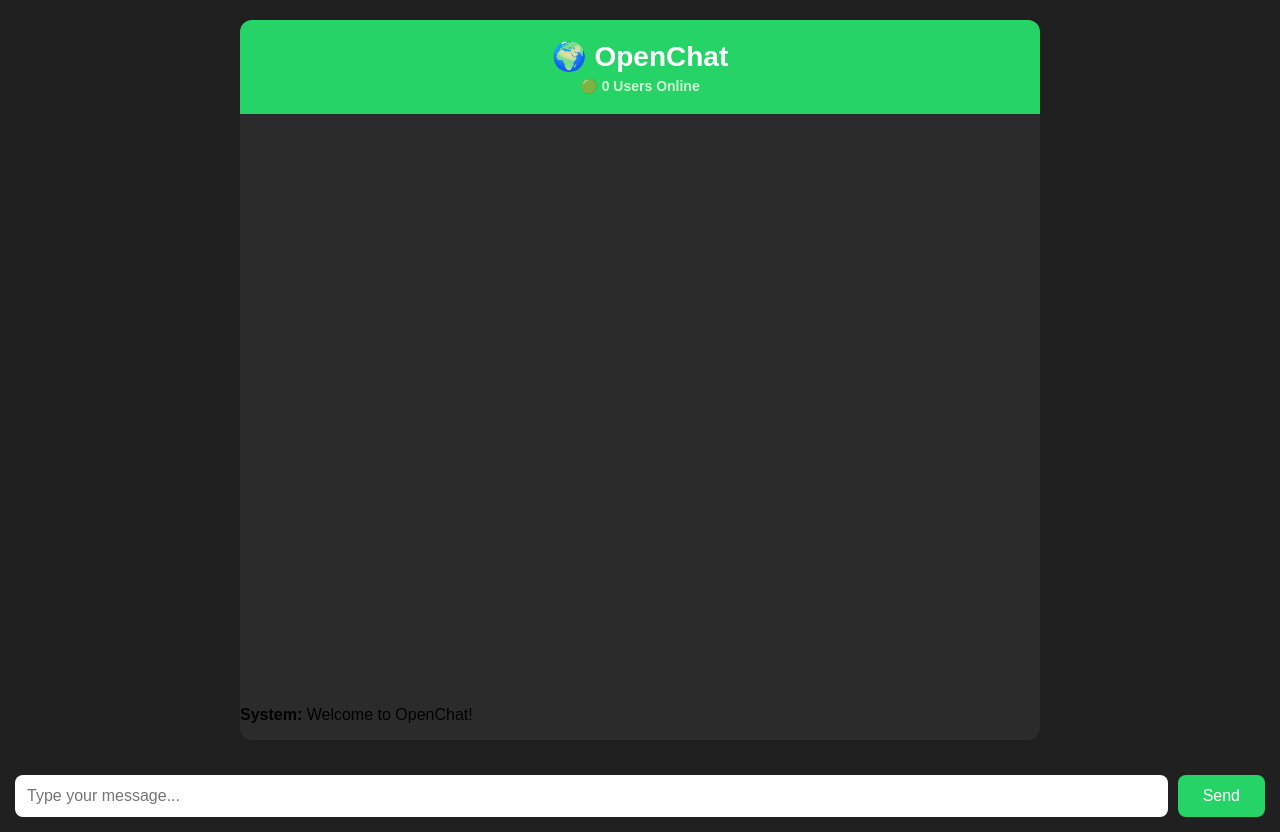
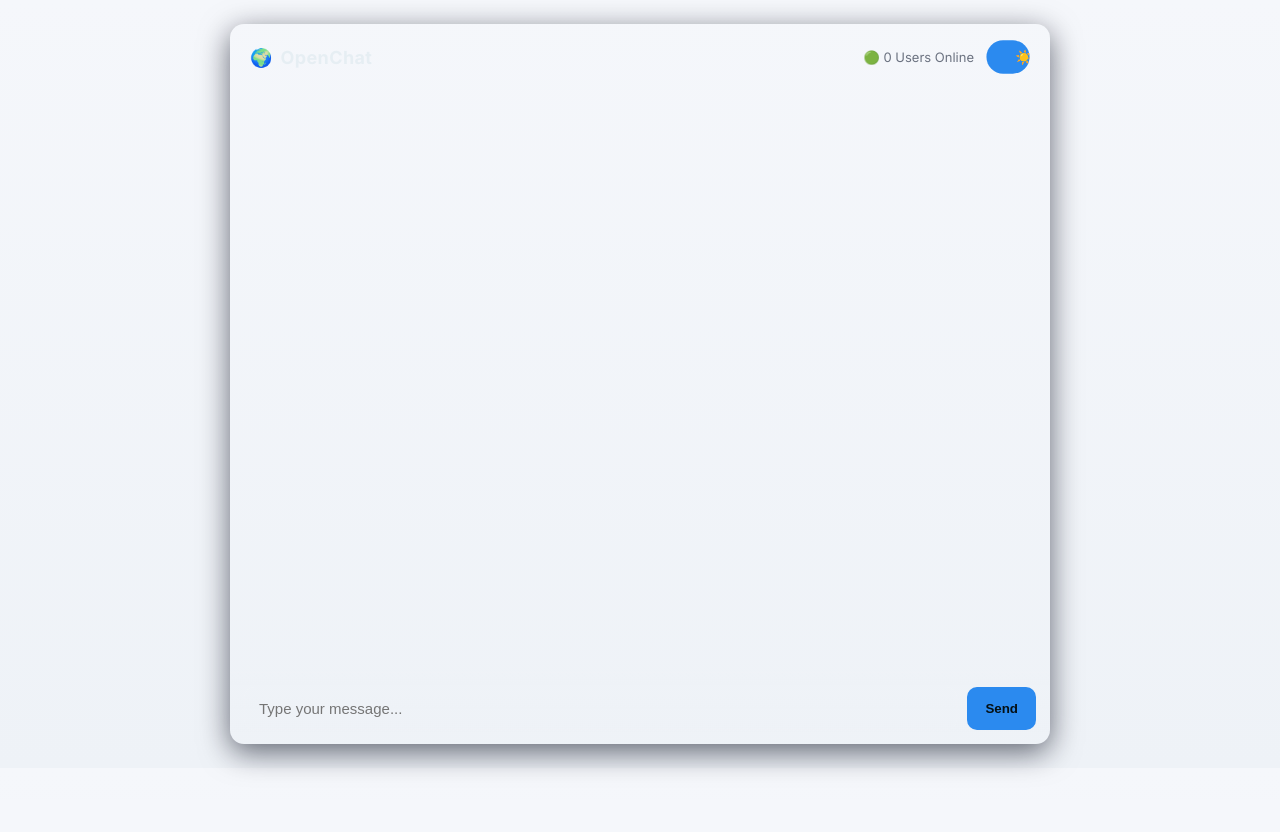
Before and after one commit to GaurishGuptaHobbyProgramer/Open.Chat, a Flask app: page / in a window 1280 px wide. After the commit the page ends 773 px from the top, so only its background shows below. Run offline with Flask 3, Linux system fonts and the light colour scheme; some libraries are stand-ins or nearby versions.

Commit message:
added a toggle to witch between bright and dark mode

```diff
--- a/app.py
+++ b/app.py
@@ -1,6 +1,7 @@
 from flask import Flask, render_template, request
 from flask_socketio import SocketIO, send, emit
 from datetime import datetime
+import os
 app = Flask(__name__)
 app.config["SECRET_KEY"] = "openchat"
 
@@ -49,9 +50,6 @@ def user_disconnected():
         len(connected_users),
         broadcast=True
     )
-
-    import os
-
 if __name__ == "__main__":
     socketio.run(
         app,
--- a/static/script.js
+++ b/static/script.js
@@ -1,62 +1,85 @@
 const randomID = Math.floor(Math.random() * 9000) + 1000;
 const username = "Anonymous " + randomID;
-const socket = io({
-    transports: ["polling"]
-});
+const socket = io();
 
 const messageInput = document.getElementById("message-input");
 const sendButton = document.getElementById("send-button");
 const chatBox = document.getElementById("chat-box");
 const onlineUsers = document.getElementById("online-users");
+const themeToggle = document.getElementById('theme-toggle');
+
+function applyTheme(theme){
+    document.documentElement.classList.remove('light-theme','dark-theme');
+    document.documentElement.classList.add(theme === 'light' ? 'light-theme' : 'dark-theme');
+    if(themeToggle) themeToggle.setAttribute('aria-pressed', theme === 'light' ? 'true' : 'false');
+}
+
+// Initialize theme from localStorage or system preference
+const saved = localStorage.getItem('openchat-theme');
+if(saved){
+    applyTheme(saved);
+} else {
+    const prefersLight = window.matchMedia && window.matchMedia('(prefers-color-scheme: light)').matches;
+    applyTheme(prefersLight ? 'light' : 'dark');
+}
+
+if(themeToggle){
+    themeToggle.addEventListener('click', ()=>{
+        const isLight = document.documentElement.classList.contains('light-theme');
+        const next = isLight ? 'dark' : 'light';
+        applyTheme(next);
+        localStorage.setItem('openchat-theme', next);
+    });
+}
+
+function escapeHTML(str){
+    if(!str) return "";
+    return str.replace(/[&<>"']/g, function(tag){
+        const chars = {'&':'&amp;','<':'&lt;','>':'&gt;','"':'&quot;',"'":"&#39;"};
+        return chars[tag] || tag;
+    });
+}
+
 sendButton.addEventListener("click", function () {
-
     const message = messageInput.value;
 
-    if (message.trim() === "") {
-        return;
-    }
+    if (message.trim() === "") return;
 
-    socket.send({
-    username: username,
-    message: message
+    socket.send({ username: username, message: message });
+    messageInput.value = "";
 });
 
-    messageInput.value = "";
+messageInput.addEventListener("keypress", function(event) {
+    if (event.key === "Enter") {
+        event.preventDefault();
+        sendButton.click();
+    }
 });
-messageInput.addEventListener("keypress", function(event) {
 
-    if (event.key === "Enter") {
-
-        event.preventDefault();
-
-        sendButton.click();
-
-    }
-
-});
 socket.on("message", function(data) {
-
-    chatBox.innerHTML += `
-        <div class="message">
-            <div class="message-header">
-                <b>${data.username}</b>
-                <span>${data.time}</span>
-            </div>
-
-            <div class="message-body">
-                ${data.message}
+    const isOwn = data.username === username;
+    const initials = (data.username || "?").split(' ').slice(-1)[0].slice(0,2).toUpperCase();
+    const msgHTML = `
+        <div class="message ${isOwn ? 'own' : ''}">
+            <div class="avatar">${initials}</div>
+            <div class="message-content">
+                <div class="message-header">
+                    <b>${escapeHTML(data.username)}</b>
+                    <span>${escapeHTML(data.time)}</span>
+                </div>
+                <div class="message-body">${escapeHTML(data.message)}</div>
             </div>
         </div>
     `;
 
+    chatBox.insertAdjacentHTML('beforeend', msgHTML);
     chatBox.scrollTop = chatBox.scrollHeight;
+});
 
-});socket.on("online_users", function(count) {
-
+socket.on("online_users", function(count) {
     if (count === 1) {
         onlineUsers.innerHTML = "🟢 1 User Online";
     } else {
         onlineUsers.innerHTML = "🟢 " + count + " Users Online";
     }
-
 });
--- a/static/style.css
+++ b/static/style.css
@@ -1,88 +1,140 @@
+@import url('https://fonts.googleapis.com/css2?family=Inter:wght@400;600;700&display=swap');
+
+:root{
+    --bg-1: #0f1720;
+    --bg-2: #11151a;
+    --card: #0f1725;
+    --accent: #3ddc84;
+    --muted: #9aa4ad;
+    --own-msg: #dcf8c6;
+    --other-msg: #ffffff;
+}
+
+/* Light theme overrides */
+.light-theme{
+    --bg-1: #f5f7fb;
+    --bg-2: #eef2f7;
+    --card: #ffffff;
+    --accent: #2b8aef;
+    --muted: #6b7280;
+    --own-msg: #e6f4ea;
+    --other-msg: #ffffff;
+}
+
+/* Dark theme (default) */
+.dark-theme{
+    --bg-1: #0f1720;
+    --bg-2: #11151a;
+    --card: #0f1725;
+    --accent: #3ddc84;
+    --muted: #9aa4ad;
+    --own-msg: #dcf8c6;
+    --other-msg: #ffffff;
+}
+
+*{box-sizing:border-box}
 body {
     margin: 0;
-    background-color: #1f1f1f;
-    font-family: Arial, sans-serif;
+    font-family: 'Inter', system-ui, -apple-system, 'Segoe UI', Roboto, 'Helvetica Neue', Arial;
+    background: linear-gradient(180deg,var(--bg-1),var(--bg-2));
+    color: #e6eef3;
 }
 
 .chat-container {
-    width: 70%;
-    max-width: 800px;
+    width: 94%;
+    max-width: 820px;
     height: 90vh;
-    margin: 20px auto;
-    background-color: #2b2b2b;
-    border-radius: 12px;
+    margin: 24px auto;
+    background: linear-gradient(180deg, rgba(255,255,255,0.02), rgba(255,255,255,0.01));
+    border-radius: 14px;
     display: flex;
     flex-direction: column;
     overflow: hidden;
+    box-shadow: 0 8px 30px rgba(2,6,23,0.6);
 }
 
-.header {
-    background-color: #25D366;
-    color: white;
-    padding: 20px;
-    font-size: 28px;
-    font-weight: bold;
-    text-align: center;
+.header{
+    display:flex;
+    align-items:center;
+    justify-content:space-between;
+    padding:16px 20px;
+    background:transparent;
+    border-bottom: 1px solid rgba(255,255,255,0.03);
+}
+.header-controls{display:flex; align-items:center; gap:12px}
+.brand{font-weight:700; font-size:18px; display:flex; align-items:center; gap:8px}
+.brand-name{letter-spacing:0.4px}
+#online-users{font-size:13px; color:var(--muted)}
+
+.chat-main{flex:1; overflow:hidden}
+.chat-box{
+    height:100%;
+    padding:20px;
+    overflow-y:auto;
+    display:flex;
+    flex-direction:column;
+    gap:12px;
 }
 
-.chat-box {
-    flex: 1;
-    padding: 20px;
-    overflow-y: auto;
-    color: white;
+.input-area{
+    display:flex;
+    gap:10px;
+    padding:14px;
+    border-top: 1px solid rgba(255,255,255,0.03);
+    background: linear-gradient(180deg, rgba(255,255,255,0.01), rgba(255,255,255,0.00));
 }
 
-.input-area {
-    display: flex;
-    padding: 15px;
-    background-color: #202020;
+.input-area input{
+    flex:1;
+    padding:12px 14px;
+    font-size:15px;
+    border-radius:10px;
+    border:1px solid rgba(255,255,255,0.04);
+    background: rgba(255,255,255,0.02);
+    color: #e6eef3;
 }
+.input-area button{
+    padding:10px 18px;
+    border-radius:10px;
+    background:var(--accent);
+    color:#051014;
+    border:none;
+    font-weight:600;
+    cursor:pointer;
+}
+.input-area button:hover{opacity:0.95}
 
-input {
-    flex: 1;
-    padding: 12px;
-    font-size: 16px;
-    border: none;
-    border-radius: 8px;
+/* Theme toggle */
+.theme-toggle{
+    width:44px; height:34px; border-radius:20px; border:none; display:inline-flex; align-items:center; justify-content:space-between; padding:6px; gap:6px; background:linear-gradient(180deg, rgba(255,255,255,0.02), rgba(0,0,0,0.02)); cursor:pointer; transition:transform .18s ease, background .2s ease; position:relative; overflow:hidden;
 }
+.theme-toggle .sun, .theme-toggle .moon{font-size:14px; display:inline-block; transition:transform .2s ease, opacity .2s ease}
+.theme-toggle[aria-pressed="true"]{transform:scale(0.98); background:var(--accent); color:#041014}
+.theme-toggle[aria-pressed="true"] .sun{transform:translateY(0); opacity:1}
+.theme-toggle[aria-pressed="true"] .moon{transform:translateY(6px); opacity:0}
+.theme-toggle[aria-pressed="false"] .sun{transform:translateY(6px); opacity:0}
+.theme-toggle[aria-pressed="false"] .moon{transform:translateY(0); opacity:1}
 
-button {
-    margin-left: 10px;
-    padding: 12px 25px;
-    font-size: 16px;
-    background-color: #25D366;
-    color: white;
-    border: none;
-    border-radius: 8px;
-    cursor: pointer;
+
+.message{
+    display:flex;
+    gap:12px;
+    align-items:flex-start;
+    max-width:85%;
 }
+.message .avatar{
+    width:42px; height:42px; border-radius:50%; display:flex;align-items:center;justify-content:center; font-weight:600; color:#051014; background:var(--accent);
+}
+.message .message-content{background:var(--other-msg); padding:10px 12px; border-radius:12px; box-shadow:0 6px 14px rgba(2,6,23,0.3); color:#051014}
+.message .message-header{display:flex; justify-content:space-between; gap:8px; font-size:13px; color:var(--muted); margin-bottom:6px}
+.message .message-body{font-size:15px; color:inherit; white-space:pre-wrap}
 
-button:hover {
-    background-color: #1fa855;
+.message.own{margin-left:auto; flex-direction:row-reverse}
+.message.own .message-content{background:var(--own-msg)}
+.message.own .avatar{background:#bce7a6}
+
+@media (max-width:640px){
+    .chat-container{height:92vh; margin:12px;}
+    .brand{font-size:16px}
+    .message .avatar{width:36px;height:36px}
 }
-.message {
-    background: white;
-    padding: 10px;
-    margin: 10px;
-    border-radius: 12px;
-    box-shadow: 0 2px 5px rgba(0,0,0,0.1);
-}
-
-.message-header {
-    display: flex;
-    justify-content: space-between;
-    font-size: 14px;
-    color: #555;
-    margin-bottom: 6px;
-}
-
-.message-body {
-    font-size: 16px;
-    color: #222;
-    word-wrap: break-word;
-}
-#online-users {
-    font-size: 14px;
-    margin-top: 5px;
-    color: #d4ffd4;
-}
--- a/templates/index.html
+++ b/templates/index.html
@@ -4,23 +4,26 @@
     <meta charset="UTF-8">
     <meta name="viewport" content="width=device-width, initial-scale=1.0">
     <title>OpenChat</title>
-
     <link rel="stylesheet" href="{{ url_for('static', filename='style.css') }}">
 </head>
 <body>
 
     <div class="chat-container">
 
-        <div class="header">
-    🌍 OpenChat
-    <div id="online-users">
-        🟢 0 Users Online
-    </div>
-</div>
+        <header class="header">
+            <div class="brand">🌍 <span class="brand-name">OpenChat</span></div>
+            <div class="header-controls">
+                <div id="online-users">🟢 0 Users Online</div>
+                <button id="theme-toggle" class="theme-toggle" aria-pressed="false" title="Toggle theme">
+                    <span class="moon">🌙</span>
+                    <span class="sun">☀️</span>
+                </button>
+            </div>
+        </header>
 
-        <div class="chat-box" id="chat-box"></div>
-            <p><b>System:</b> Welcome to OpenChat!</p>
-        </div>
+        <main class="chat-main">
+            <div class="chat-box" id="chat-box"></div>
+        </main>
 
         <div class="input-area">
             <input type="text" id="message-input" placeholder="Type your message...">
@@ -28,6 +31,7 @@
         </div>
 
     </div>
+
 <script src="https://cdn.socket.io/4.7.5/socket.io.min.js"></script>
 <script src="{{ url_for('static', filename='script.js') }}"></script>
 </body>
```
